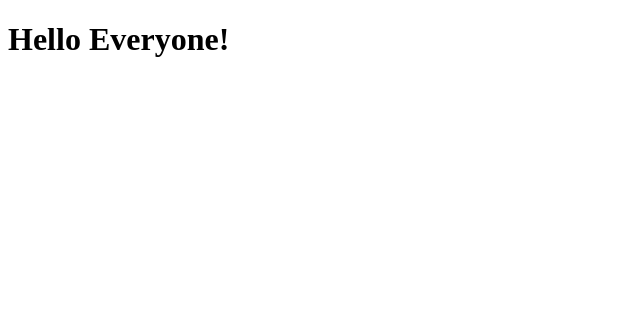
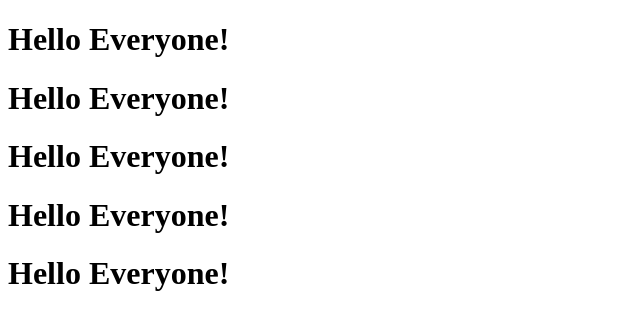
Before and after one commit to eliasbhuiyan/html-project, a plain HTML site: page index.html in a window 1280 px wide. Shown: the whole page, without its empty margins (0-640 px from the left). Drawn offline with Linux system fonts and the light colour scheme.

Commit message:
new tags

```diff
--- a/index.html
+++ b/index.html
@@ -8,6 +8,10 @@
 </head>
 <body>
     <h1>Hello Everyone!</h1>
+    <h1>Hello Everyone!</h1>
+    <h1>Hello Everyone!</h1>
+    <h1>Hello Everyone!</h1>
+    <h1>Hello Everyone!</h1>
 
 
     <script src="scrit.js"></script>
```
